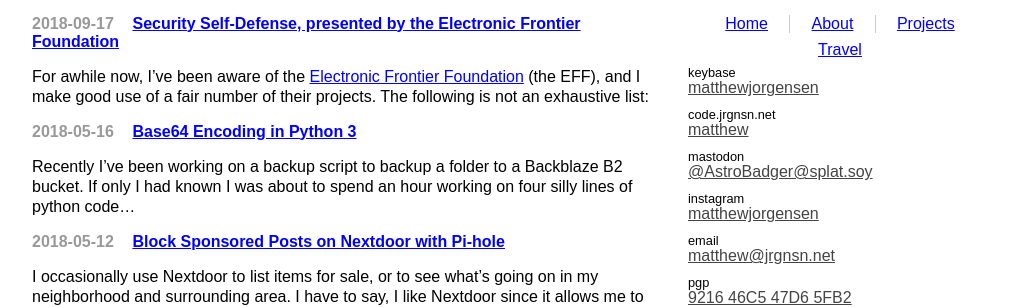
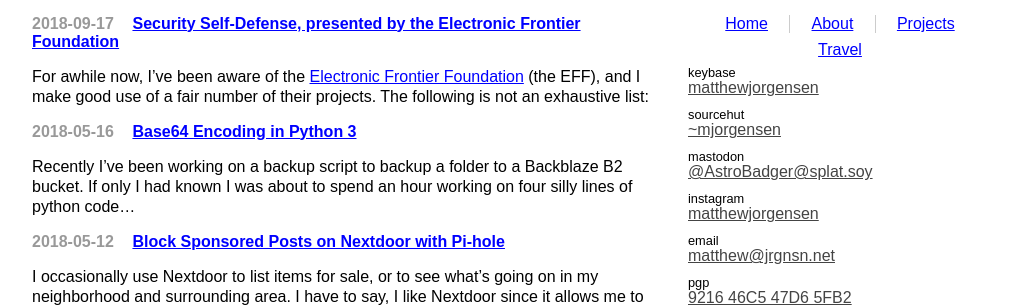
Before and after one commit to prplecake/jrgnsn.net, a Jekyll site: the page built from index.html, in a window 1280 px wide. Shown: the part 306-613 px from the top of the page, without its empty margins (128-1147 px from the left). Built offline with Jekyll 4.4.1, drawn with Linux system fonts in a browser that asks for light colours; the list of posts is cut into pages by our own code.

Commit message:
Update social links and code links

```diff
--- a/_includes/footer.html
+++ b/_includes/footer.html
@@ -1,6 +1,8 @@
 <footer class="site-footer">
   <div class="inner">
-    The content for this site is <a href="https://creativecommons.org/licenses/by-sa/4.0/">CC-BY-SA</a>. The <a href="https://code.jrgnsn.net/matthew/jrgnsn.net">code</a> for this site is
+    The content for this site is <a
+        href="https://creativecommons.org/licenses/by-sa/4.0/">CC-BY-SA</a>. The
+    <a href="https://git.sr.ht/~mjorgensen/jrgnsn.net">code</a> for this site is
     <a href="https://opensource.org/licenses/MIT/">MIT</a>.
   </div>
 </footer>
--- a/_includes/widget-external-links.html
+++ b/_includes/widget-external-links.html
@@ -4,8 +4,8 @@
     <a href="https://keybase.io/matthewjorgensen">matthewjorgensen</a>
   </p>
   <p>
-    <span class="context">code.jrgnsn.net</span>
-    <a href="https://code.jrgnsn.net/matthew">matthew</a>
+    <span class="context">sourcehut</span>
+    <a href="https://git.sr.ht/~mjorgensen">~mjorgensen</a>
   </p>
   <p>
     <span class="context">mastodon</span>
```
